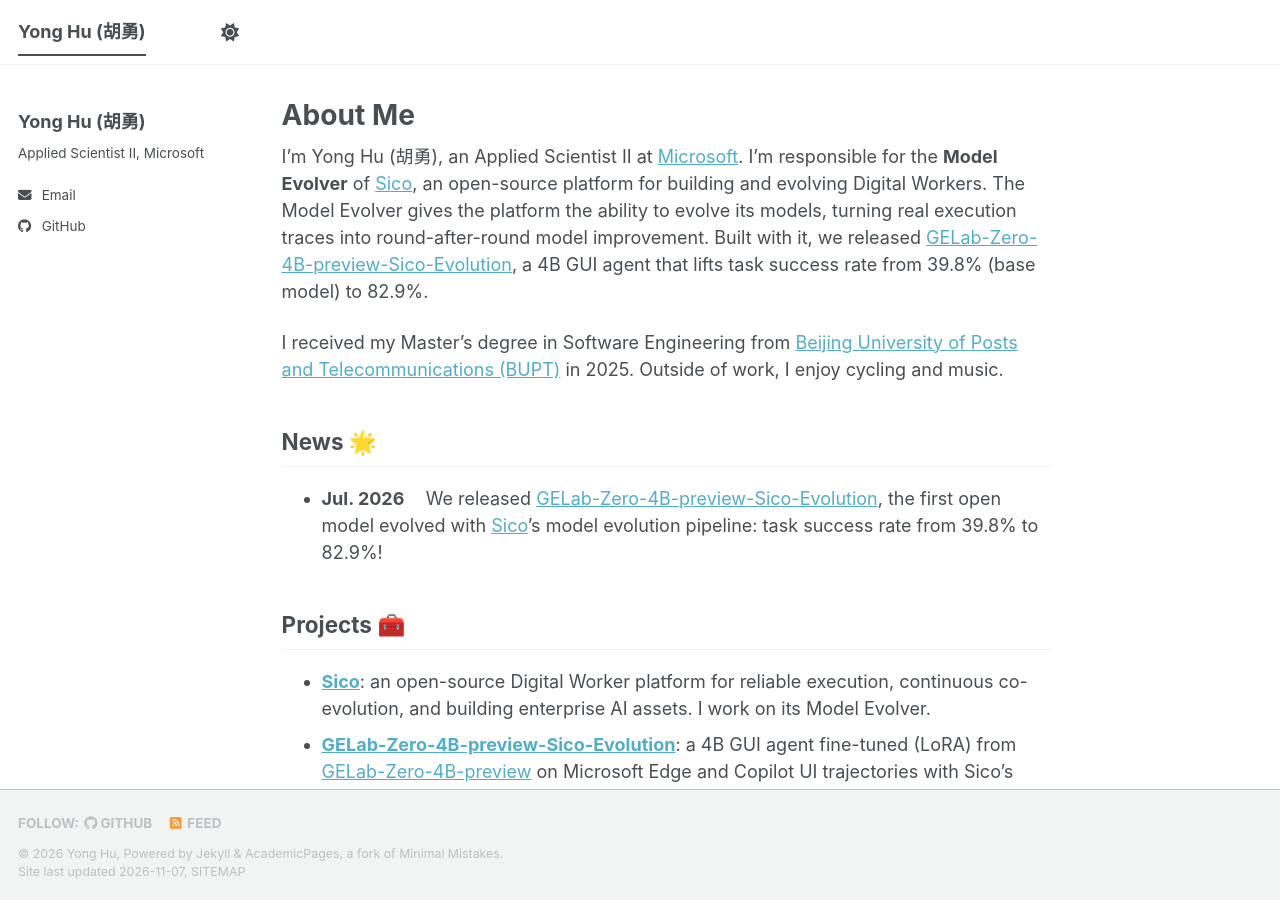
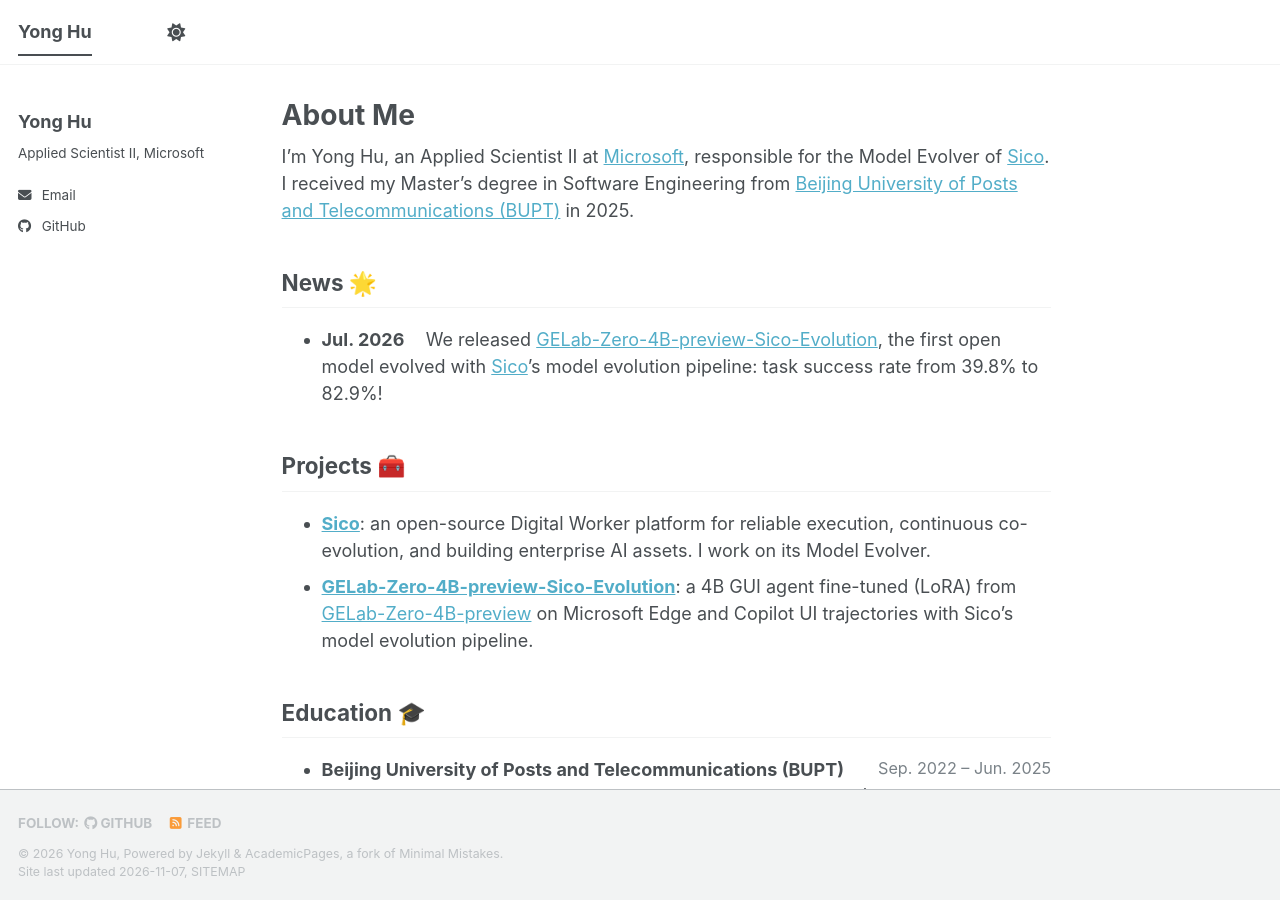
Before and after one commit to huyonger/huyonger.github.io, a Jekyll site: the page built from _pages/about.md, in a window 1280 px wide and 900 px high. Built offline with Jekyll 4.4.1, drawn with Linux system fonts in a browser that asks for light colours; a script bundle is joined from its source files by our own code; a style sheet for code colours, icons or effects is not loaded.

Commit message:
Shorten About Me, drop the Chinese name, use the Microsoft email
Co-Authored-By: Claude Opus 5.5 <noreply@anthropic.com>

```diff
--- a/_config.yml
+++ b/_config.yml
@@ -9,10 +9,10 @@
 # Basic Site Settings
 locale                   : "en-US"
 site_theme               : "default" # The available themes options are "default", "air", "sunrise", "mint", "dirt" and "contrast"
-title                    : "Yong Hu (胡勇)"
+title                    : "Yong Hu"
 title_separator          : "-"
 name                     : &name "Yong Hu"
-description              : &description "Personal homepage of Yong Hu (胡勇)"   # Update this with a general description of your site, this is the default if not overridden by a page
+description              : &description "Personal homepage of Yong Hu"   # Update this with a general description of your site, this is the default if not overridden by a page
 url                      : https://huyonger.github.io # The base hostname & protocol for your site e.g. "https://[your GitHub username].github.io",
                                                            # or if you already have some other page hosted on Github then use "https://[your GitHub username].github.io/[Your Repo Name]"
 baseurl                  : "" # the subpath of your site, e.g. "/blog"
@@ -24,13 +24,13 @@ repository               : "huyonger/huyonger.github.io"
 author:
   # Biographic information
   avatar           : # TODO: headshot file in /images/, e.g. "profile.jpg" (blank = no photo shown); also set og_image below
-  name             : "Yong Hu (胡勇)"
+  name             : "Yong Hu"
   pronouns         : # example: "she/her"
   bio              : "Applied Scientist II, Microsoft"
   location         : # TODO: e.g. "Beijing, China"
   employer         :
   uri              : # URL
-  email            : "2385410383@qq.com"
+  email            : "huyong@microsoft.com"
 
   # Academic websites
   academia         : # URL
--- a/_pages/about.md
+++ b/_pages/about.md
@@ -25,9 +25,7 @@ redirect_from:
     </details>
 {% endcomment %}
 
-I'm Yong Hu (胡勇), an Applied Scientist II at [Microsoft](https://www.microsoft.com/). I'm responsible for the **Model Evolver** of [Sico](https://github.com/microsoft/Sico), an open-source platform for building and evolving Digital Workers. The Model Evolver gives the platform the ability to evolve its models, turning real execution traces into round-after-round model improvement. Built with it, we released [GELab-Zero-4B-preview-Sico-Evolution](https://huggingface.co/microsoft/GELab-Zero-4B-preview-Sico-Evolution), a 4B GUI agent that lifts task success rate from 39.8% (base model) to 82.9%.
-
-I received my Master's degree in Software Engineering from [Beijing University of Posts and Telecommunications (BUPT)](https://www.bupt.edu.cn/) in 2025. Outside of work, I enjoy cycling and music.
+I'm Yong Hu, an Applied Scientist II at [Microsoft](https://www.microsoft.com/), responsible for the Model Evolver of [Sico](https://github.com/microsoft/Sico). I received my Master's degree in Software Engineering from [Beijing University of Posts and Telecommunications (BUPT)](https://www.bupt.edu.cn/) in 2025.
 
 ## News 🌟
 
```
